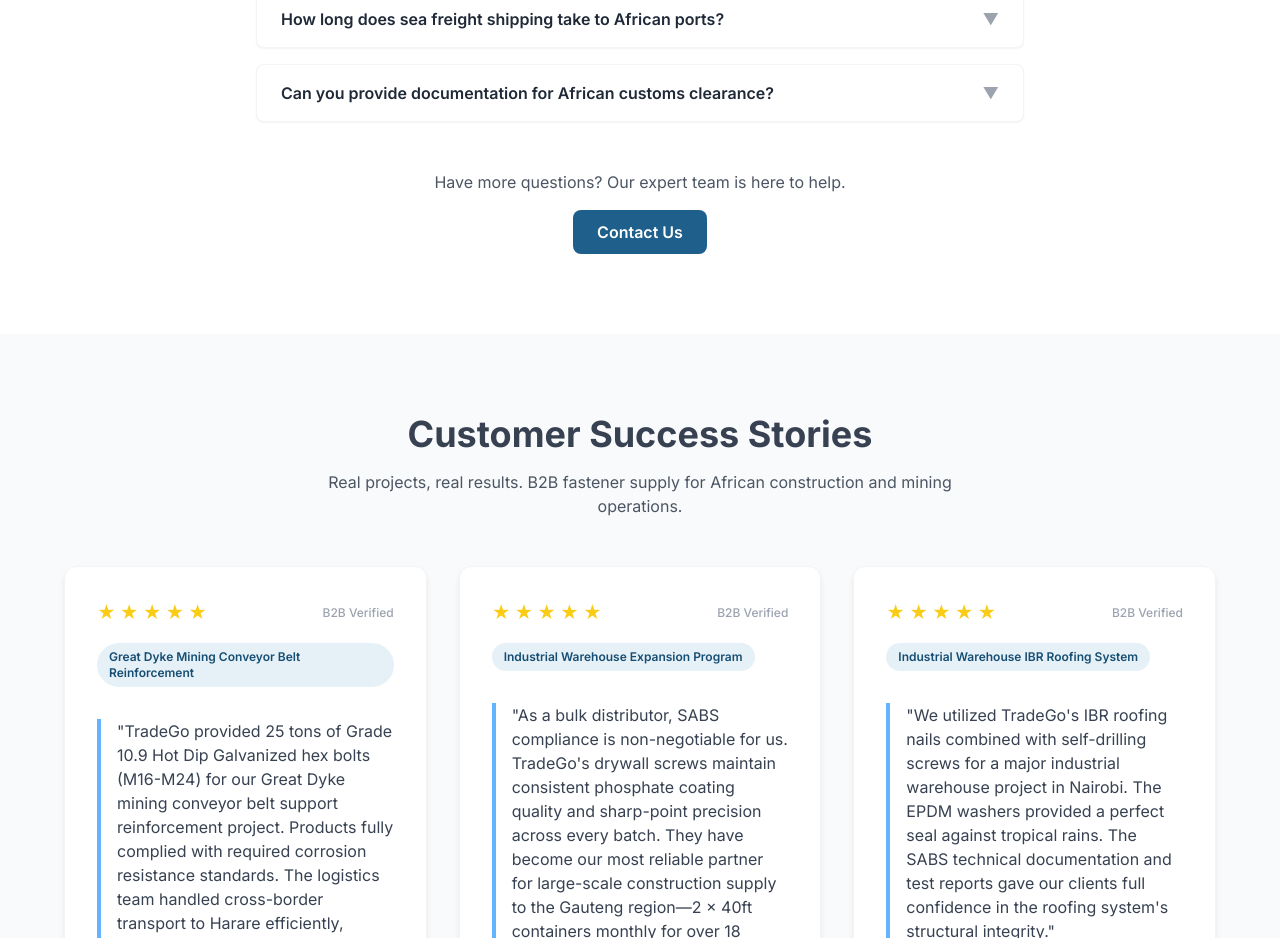
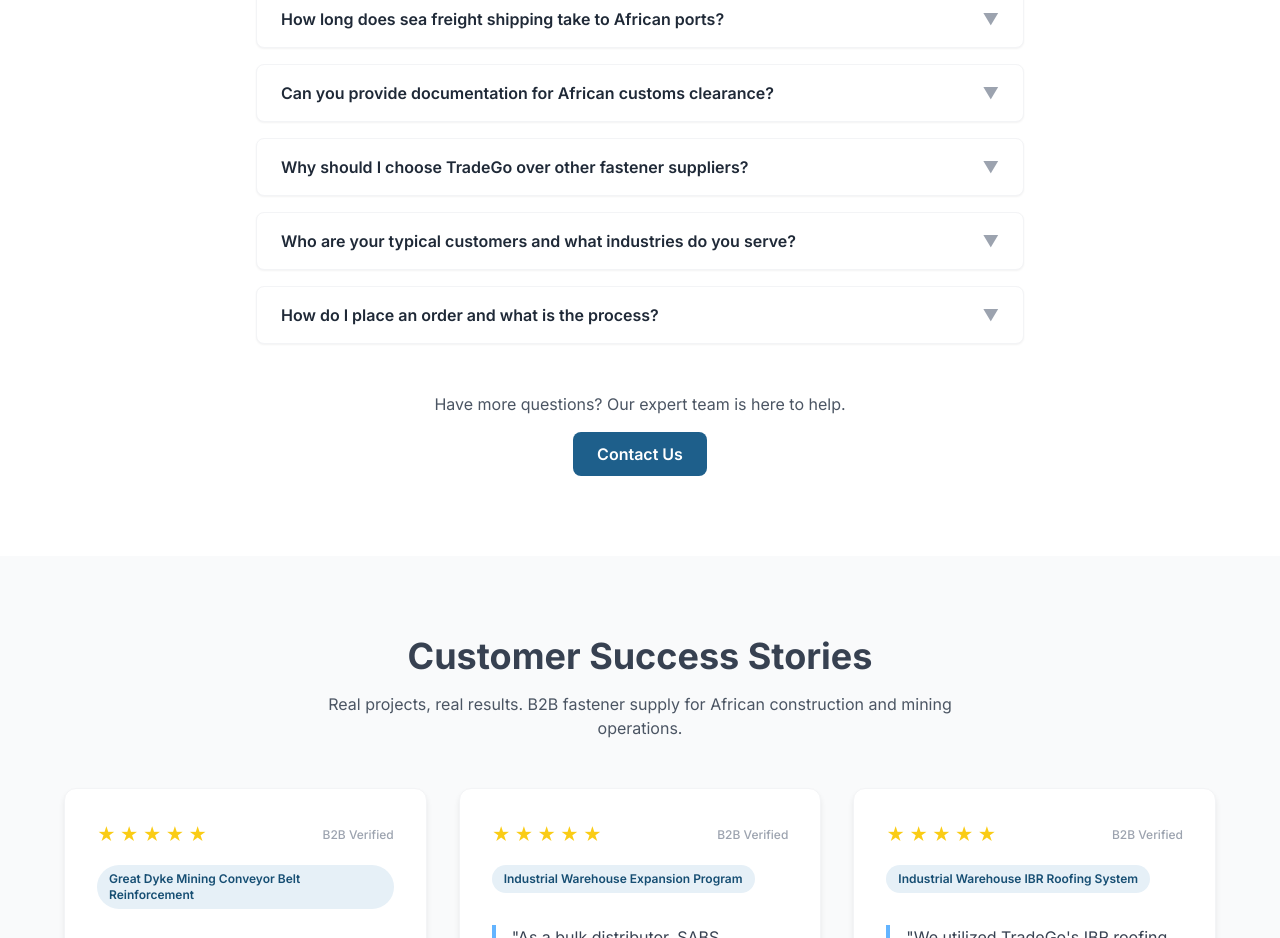
Before and after one commit to ipedmond9951-blip/tradego-fasteners-v2, a Next.js app: page /en in a window 1280 px wide. Shown: the part 10020-10958 px from the top of the page. Built offline with nearby package versions, Linux system fonts and the light colour scheme; no server answers.

Commit message:
feat(faq): FAQ增加3个问题覆盖Why/Who/How
新增FAQ：
- Why选择TradeGo？（竞争优势）
- Who典型客户？（建筑/屋顶/太阳能/采矿）
- How下单流程？（7步指南）

目的：提升Google SEO 5W1H覆盖，增强E-E-A-T内容深度

```diff
--- a/src/components/FAQSection.tsx
+++ b/src/components/FAQSection.tsx
@@ -18,6 +18,9 @@ const faqKeys = [
   { q: 'What payment methods do you accept for African customers?', a: 'T/T, L/C, Alipay, WeChat Pay. 15% bulk discount for African market customers.' },
   { q: 'How long does sea freight shipping take to African ports?', a: 'Durban 25-30 days, Lagos 30-35 days, Mombasa 28-32 days, Dar es Salaam 28-33 days.' },
   { q: 'Can you provide documentation for African customs clearance?', a: 'Yes, full export docs: invoice, packing list, Bill of Lading, Certificate of Origin, fumigation.' },
+  { q: 'Why should I choose TradeGo over other fastener suppliers?', a: '12+ years Africa focus, SABS & ISO 9001 certified, 98% on-time delivery, 0.5% defect rate vs industry 2-3%. We understand African market requirements and logistics.' },
+  { q: 'Who are your typical customers and what industries do you serve?', a: 'Construction companies, roofing contractors, solar installers, mining operations, hardware distributors across 20+ African countries. We specialize in high-volume B2B orders.' },
+  { q: 'How do I place an order and what is the process?', a: '1) Send inquiry with specifications. 2) Receive quote within 24 hours. 3) Confirm order with 30% deposit. 4) Production 15-20 days. 5) Quality inspection. 6) Balance payment. 7) Shipment.' },
 ]
 
 export default function FAQSection({ locale = 'en' }: FAQSectionProps) {
```
